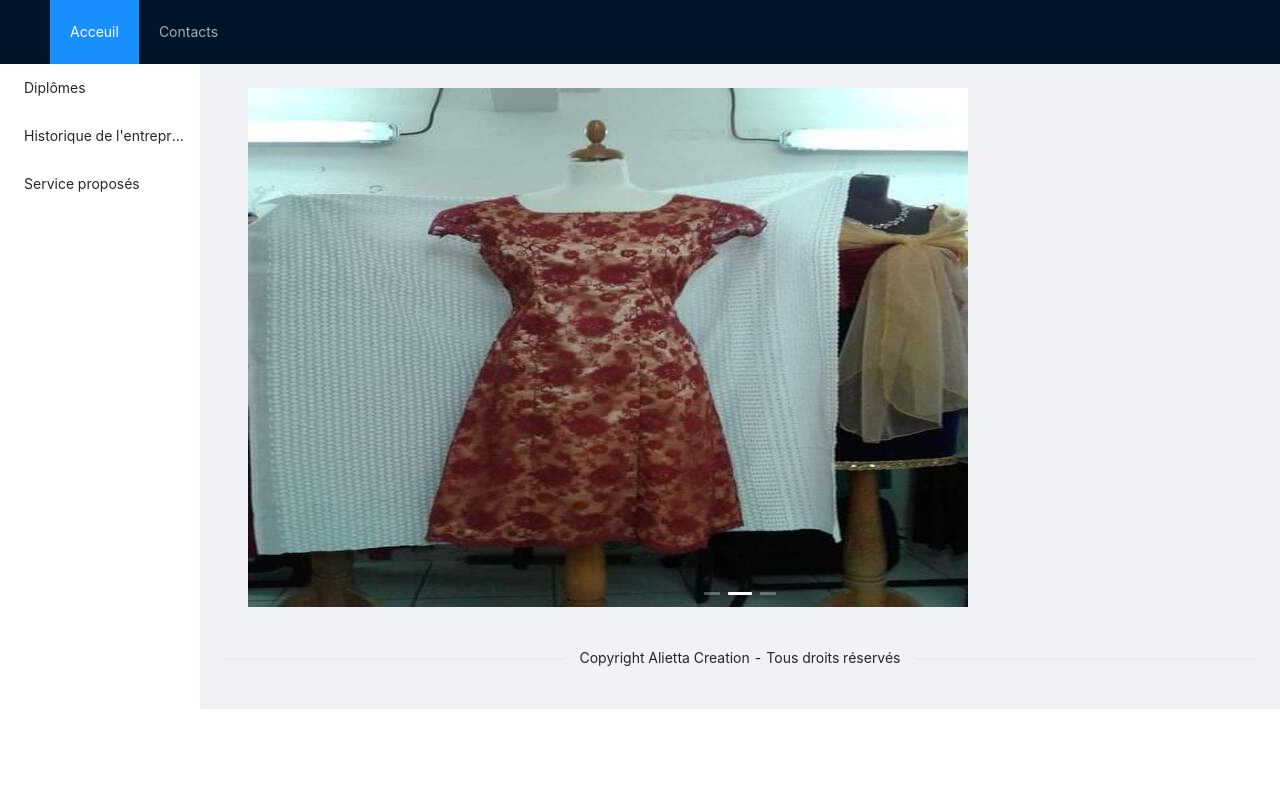
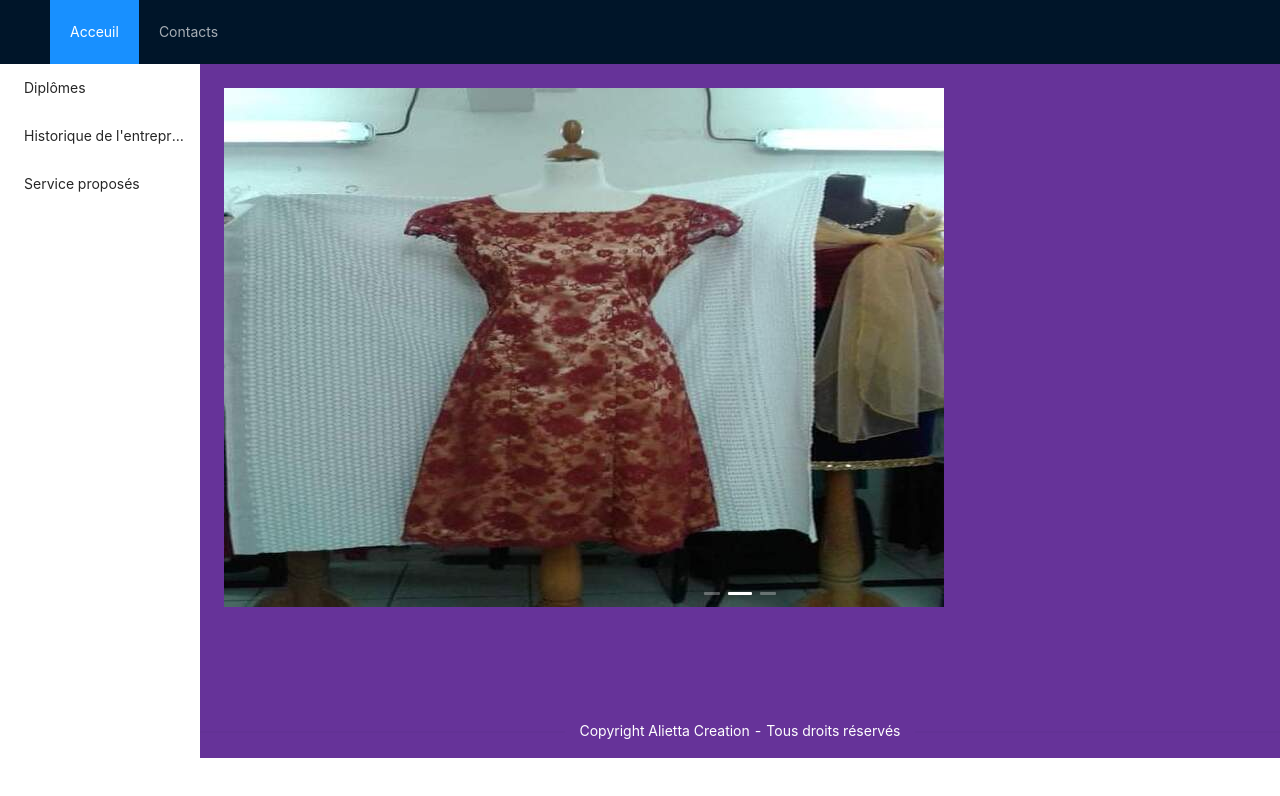
Before and after one commit to Neolau971/neola-a-site, a React (Create React App) app: page / in a window 1280 px wide. Shown: the top 796 px of the page. Built offline with nearby package versions, Linux system fonts and the light colour scheme.

Commit message:
# update content style

```diff
--- a/src/App.css
+++ b/src/App.css
@@ -1,4 +1,5 @@
 @import '~antd/dist/antd.css';
 .App {
   text-align: center;
+  height: 100vh;
 }
--- a/src/contents/home/homeContent.tsx
+++ b/src/contents/home/homeContent.tsx
@@ -11,7 +11,7 @@ const HomeContent: React.FC = () => {
       <div>
         <div style={{ display: "flex", justifyContent: 'space-around' }}>
           <img src={defile} alt="slide 1" />
-          <div> Le défiler réaliser à Toulouse, je n'y était pas</div>
+          <div style={{ color: 'white' }}> Le défiler réaliser à Toulouse, je n'y était pas</div>
         </div>
       </div>
       <div>
--- a/src/mainPage.css
+++ b/src/mainPage.css
@@ -4,3 +4,12 @@ html {
 *, *:before, *:after {
   box-sizing: inherit;
 }
+
+.defaultHeight {
+  height: 80vh;
+}
+
+.content {
+  padding: '0 24px 24px';
+  background-color: rebeccapurple;
+}
--- a/src/mainPage.tsx
+++ b/src/mainPage.tsx
@@ -68,7 +68,8 @@ function MainPage() {
       <HeaderMenuComponent handleContent={handleContent} />
       <Layout>
         <SideMenuComponent handleContent={handleContent} />
-        <Layout style={{ padding: '0 24px 24px' }}>
+        <Layout className='content'>
+          <div className='defaultHeight'>
             <Content
               className="site-layout-background"
               style={{
@@ -83,7 +84,8 @@ function MainPage() {
               {isHistoric && <HistoricContent />}
               {isService && <ServiceContent />}
             </Content>
-          <Divider plain>Copyright Alietta Creation - Tous droits réservés</Divider>
+          </div>
+          <Divider plain style={{ color: 'white' }}>Copyright Alietta Creation - Tous droits réservés</Divider>
         </Layout>
       </Layout>
     </Layout>
```
Lines whose indentation alone changed are shown as unchanged.
